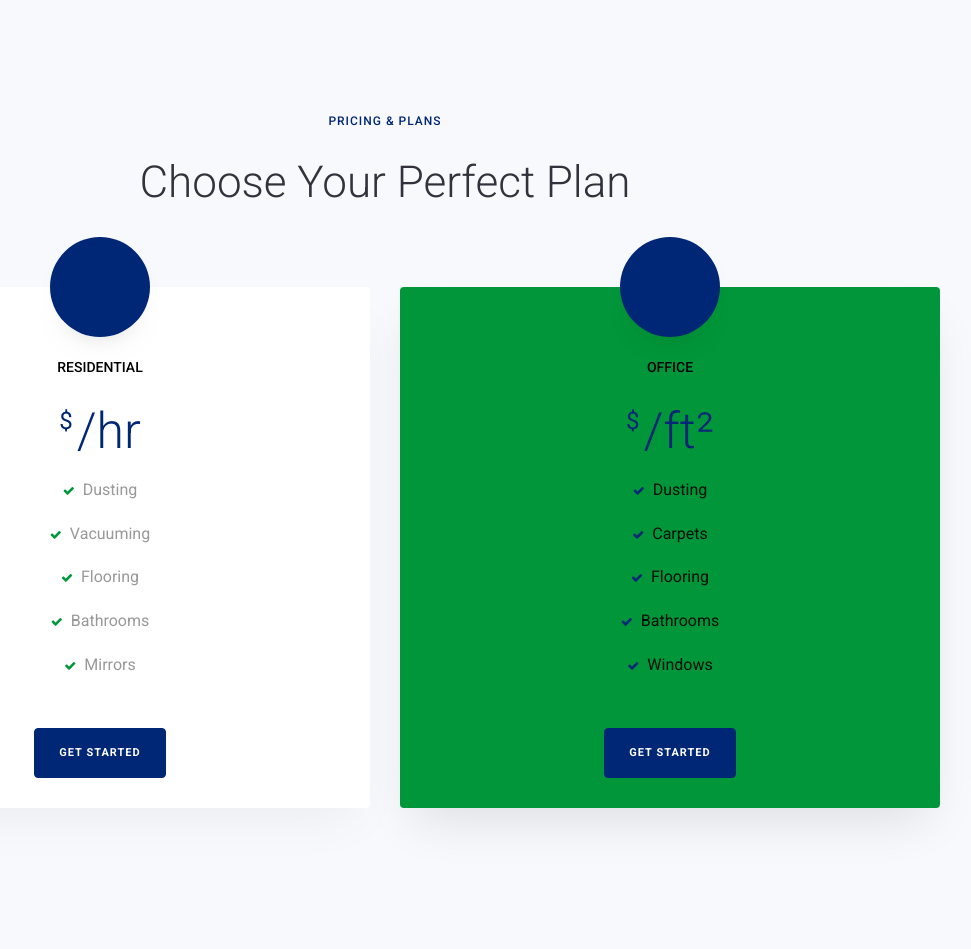
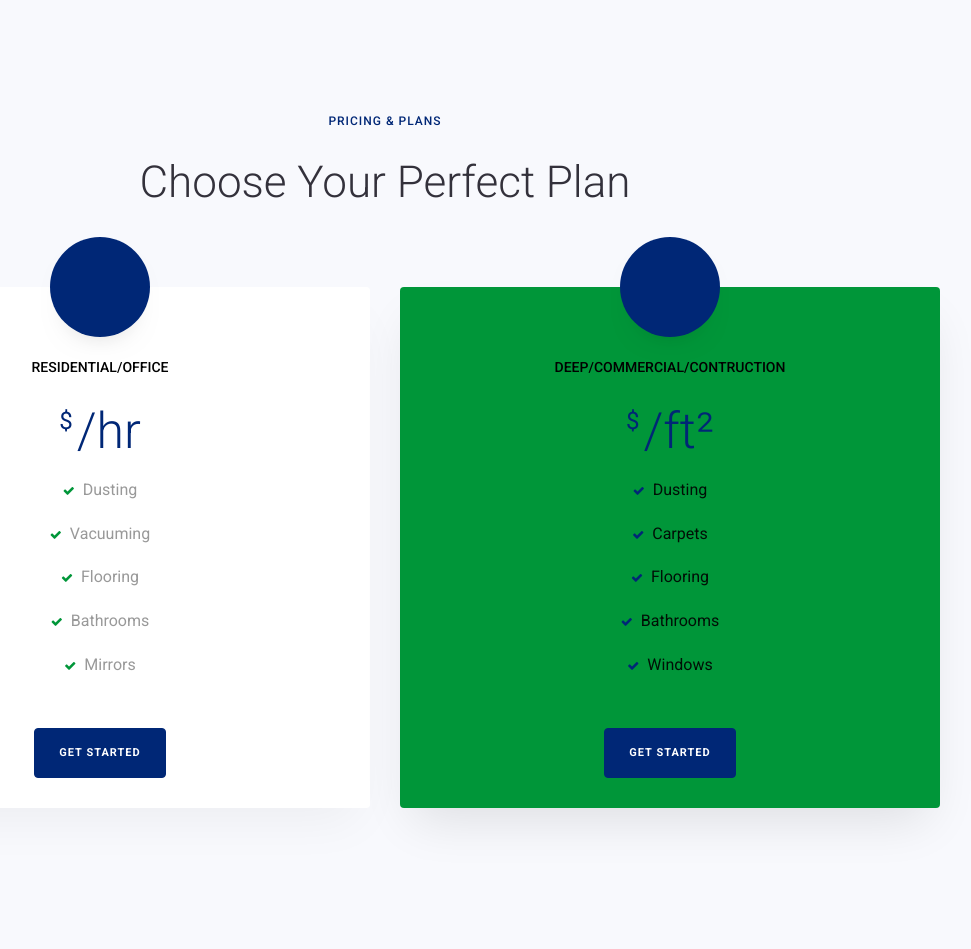
Before and after one commit to antfromano/novuscleaning, a Django app: page /home.html in a window 1280 px wide. Shown: the part 3874-4823 px from the top of the page, without its empty margins (255-1226 px from the left). Run offline with Django 4.2, Linux system fonts and the light colour scheme; some libraries are stand-ins or nearby versions; some web fonts are replaced.

Commit message:
updated pricing heading-2 to Residential/Office and Deep/Commercial/Contruction on home.html and pricing.html

```diff
--- a/website/templates/home.html
+++ b/website/templates/home.html
@@ -391,7 +391,7 @@
 	          <div class="block-7">
 	            <div class="text-center">
 	            	<div class="icon d-flex align-items-center justify-content-center"><span class="fa flaticon-sprayer"></span></div>
-	            	<h4 class="heading-2">Residential</h4>
+	            	<h4 class="heading-2">Residential/Office</h4>
 		            <span class="price"><sup>$</sup> <span class="number">/hr</span></span>
 
 		            <ul class="pricing-text mb-5">
@@ -410,7 +410,7 @@
 	          <div class="block-7 active">
 	            <div class="text-center">
 	            <div class="icon d-flex align-items-center justify-content-center"><span class="fa flaticon-vacuum-cleaner"></span></div>
-            	<h4 class="heading-2">Office</h4>
+            	<h4 class="heading-2">Deep/Commercial/Contruction</h4>
 	            <span class="price"><sup>$</sup> <span class="number">/ft²</span></span>
 
 	            <ul class="pricing-text mb-5">
--- a/website/templates/pricing.html
+++ b/website/templates/pricing.html
@@ -30,7 +30,7 @@
 	          <div class="block-7">
 	            <div class="text-center">
 	            	<div class="icon d-flex align-items-center justify-content-center"><span class="fa flaticon-sprayer"></span></div>
-	            	<h4 class="heading-2">Residential</h4>
+	            	<h4 class="heading-2">Residential/Office</h4>
 		            <span class="price"><sup>$</sup> <span class="number">/hr</span></span>
 
 		            <ul class="pricing-text mb-5">
@@ -49,7 +49,7 @@
 	          <div class="block-7 active">
 	            <div class="text-center">
 	            <div class="icon d-flex align-items-center justify-content-center"><span class="fa flaticon-vacuum-cleaner"></span></div>
-            	<h4 class="heading-2">Office</h4>
+            	<h4 class="heading-2">Deep/Commercial/Contruction</h4>
 	            <span class="price"><sup>$</sup> <span class="number">/ft²</span></span>
 
 	            <ul class="pricing-text mb-5">
```
